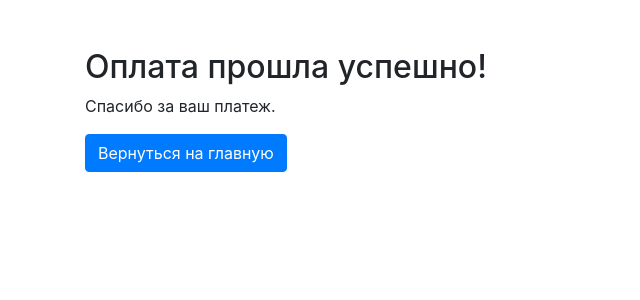
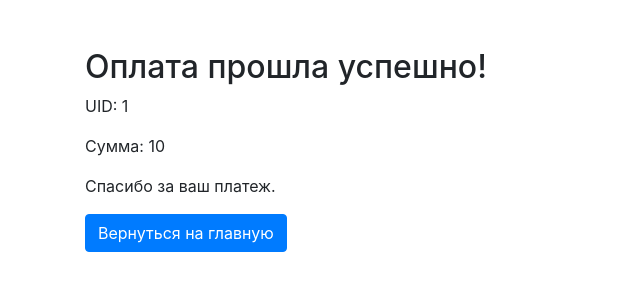
Before and after one commit to mcmare/payments_tbank, a Flask app: template templates/success.html in a window 1280 px wide. Shown: the top 300 px of the page, without its empty margins (0-640 px from the left). Run offline with Flask 3, Linux system fonts and the light colour scheme; the template is opened without the code that fills it: most values are stand-ins (such as "Sample title", 1, 10 or a date in 2020).

Commit message:
-- Добавлен колбэк

```diff
--- a/app.py
+++ b/app.py
@@ -37,6 +37,7 @@ app = Flask(__name__)
 TERMINAL_KEY = os.getenv('TBANK_TERMINAL_KEY')
 PASSWORD = os.getenv('TBANK_PASSWORD')
 PAYMENT_URL = 'https://securepay.tinkoff.ru/v2/Init'
+SUCCES_URL = os.getenv('SUCCESS_URL')
 
 # @app.route('/')
 # def index():
@@ -58,7 +59,8 @@ def create_payment():
     payload = {
         'TerminalKey': TERMINAL_KEY,
         'Amount': int(float(amount)) * 100,
-        'OrderId': order_id
+        'OrderId': order_id,
+        'SuccessURL': f'{SUCCES_URL}/success/{order_id}/{amount}',
     }
 
     logger.info(f'Сформирован запрос для генерации токена: {payload}')
@@ -91,7 +93,8 @@ def generate_token(payload):
         'TerminalKey': payload['TerminalKey'],
         'Amount': payload['Amount'],
         'OrderId': payload['OrderId'],
-        'Password': PASSWORD
+        'Password': PASSWORD,
+        'SuccessURL': payload['SuccessURL']
     }
 
     m_token_data = token_data.copy()
@@ -106,13 +109,25 @@ def generate_token(payload):
     # Генерируем SHA-256 хеш
     return hashlib.sha256(sorted_values.encode('utf-8')).hexdigest()
 
-@app.route('/success')
-def success():
-    return render_template('success.html')
 
-@app.route('/cancel')
-def cancel():
-    return render_template('cancel.html')
+@app.route('/success/<int:uid>/<int:amount>', methods=['POST'])
+def success(uid, amount):
+    logger.info(f'Получен ответ об операции: {request.json}')
+    if request.method == 'POST':
+        t_key = request.json.get('TerminalKey')
+    if TERMINAL_KEY != t_key:
+        return "ID Терминала не совпадают", 403
+        logger.info(f'ID Терминала не совпадают, присланый ID {t_key}')
+
+    return render_template('success.html', uid=uid, amount=amount)
+
+# @app.route('/success')
+# def success():
+#     return render_template('success.html')
+#
+# @app.route('/cancel')
+# def cancel():
+#     return render_template('cancel.html')
 
 if __name__ == '__main__':
     app.run(debug=True)
--- a/templates/success.html
+++ b/templates/success.html
@@ -9,6 +9,8 @@
 <body>
     <div class="container mt-5">
         <h2>Оплата прошла успешно!</h2>
+        <p>UID: {{uid}}</p>
+        <p>Сумма: {{amount}}</p>
         <p>Спасибо за ваш платеж.</p>
         <a href="/" class="btn btn-primary">Вернуться на главную</a>
     </div>
```
Also changed, not shown: README.MD.
